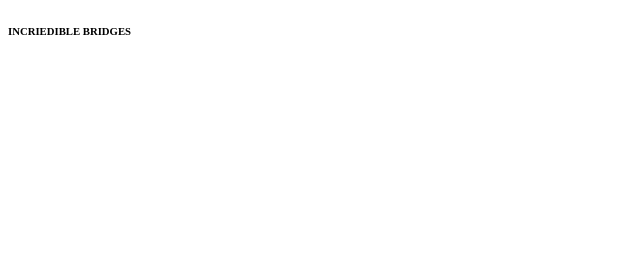
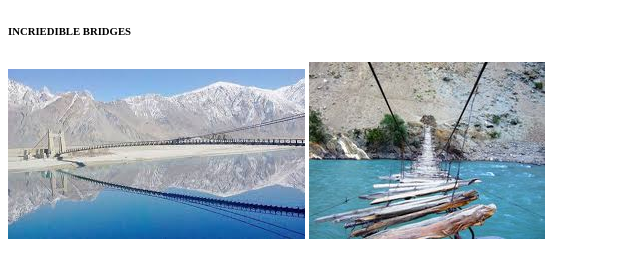
Before and after one commit to safahanif719/incredible-bridges, a plain HTML site: page index.html in a window 1280 px wide. Shown: the whole page, without its empty margins (0-640 px from the left). Drawn offline with Linux system fonts and the light colour scheme.

Commit message:
pictures added

```diff
--- a/index.html
+++ b/index.html
@@ -7,5 +7,7 @@
 </head>
 <body>
   <h6>INCRIEDIBLE BRIDGES </h6>
+  <img src="bridge1.jfif" alt="">
+  <img src="bridge2.jpg" alt="">
 </body>
 </html>
```
Also changed, not shown: bridge1.jfif (added), bridge2.jpg (added).
